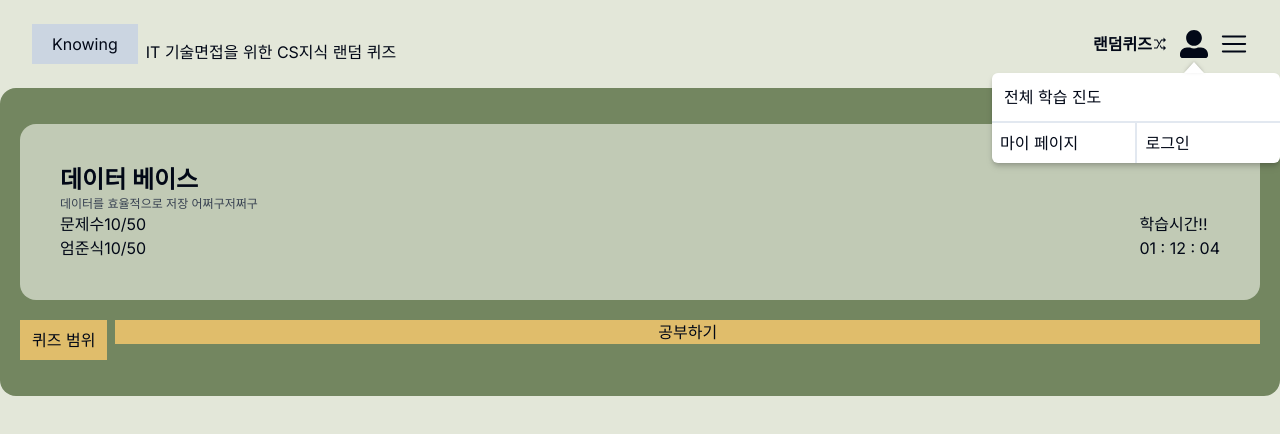
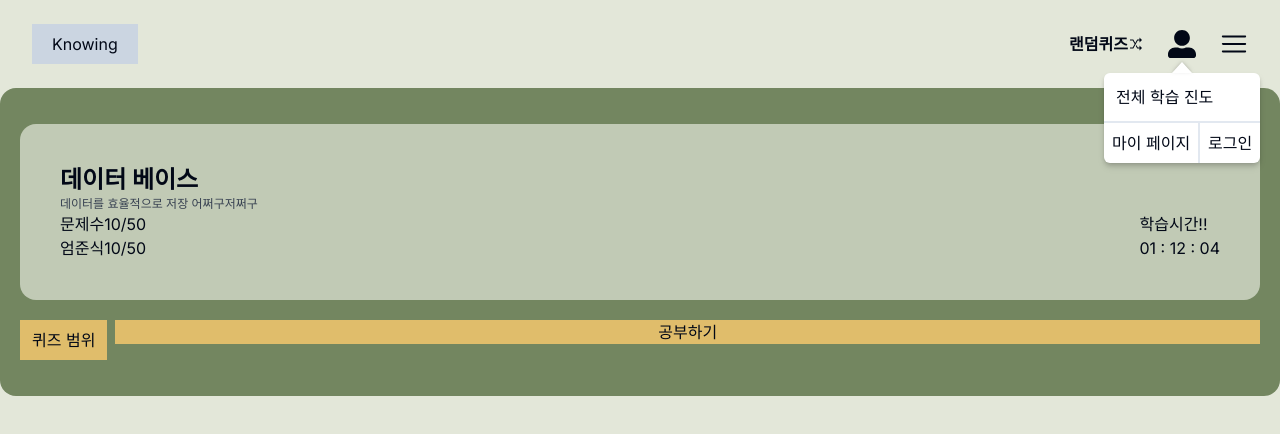
Before and after one commit to education-project-knowing/front-end, a Next.js app: page /test in a window 1280 px wide. Both pictures are taken after a click on the button 1194 px from the left and 44 px from the top of the page. Shown: the top 434 px of the page. Built offline with nearby package versions, Linux system fonts and the light colour scheme.

Commit message:
refactor: 네비게이션 컴포넌트 분리

```diff
--- a/package.json
+++ b/package.json
@@ -11,6 +11,7 @@
     "lint": "next lint"
   },
   "dependencies": {
+    "@hookform/resolvers": "^3.9.0",
     "@radix-ui/react-accordion": "^1.2.0",
     "@radix-ui/react-checkbox": "^1.1.1",
     "@radix-ui/react-label": "^2.1.0",
@@ -29,10 +30,12 @@
     "next-themes": "^0.3.0",
     "react": "^18",
     "react-dom": "^18",
+    "react-hook-form": "^7.52.1",
     "react-icons": "^5.2.1",
     "react-paginate": "^8.2.0",
     "tailwind-merge": "^2.4.0",
-    "tailwindcss-animate": "^1.0.7"
+    "tailwindcss-animate": "^1.0.7",
+    "zod": "^3.23.8"
   },
   "devDependencies": {
     "@faker-js/faker": "^8.4.1",
--- /dev/null
+++ b/pnpm-workspace.yaml
@@ -0,0 +1,2 @@
+packages:
+  - 'packages/*'
--- a/src/app/(after-login)/(quiz)/questions/page.tsx
+++ b/src/app/(after-login)/(quiz)/questions/page.tsx
@@ -2,16 +2,24 @@
 
 import { useSearchParams } from 'next/navigation';
 import { useEffect, useState } from 'react';
-
+import { useForm } from 'react-hook-form';
 import { Checkbox } from '@/components/ui/checkbox';
 import SearchInput from '@/components/common/Monocles/SearchInput';
 import StarsRating from '@/app/(after-login)/(quiz)/questions/_components/StarsRating';
 import CustomPagination from '@/app/(after-login)/(quiz)/questions/_components/CustomPagination';
 import Link from 'next/link';
+import { zodResolver } from '@hookform/resolvers/zod';
 
 interface Item {
   id: number;
   title: string;
+}
+
+export interface FormInput {
+  inputField: string;
+  account: string;
+  role: string;
+  [key: string]: any;
 }
 
 export default function Page() {
@@ -38,6 +46,14 @@ export default function Page() {
     }
   };
 
+  const {
+    register,
+    handleSubmit,
+    formState: { errors, isSubmitted },
+  } = useForm<FormInput>({
+    criteriaMode: 'all',
+    mode: 'onBlur',
+  });
   useEffect(() => {
     const page = Number(searchParams.get('page')) || 1;
     fetchItems(page);
@@ -50,7 +66,7 @@ export default function Page() {
       {/* TODO: 이부분 전역 상태로 저장했다가
       추후 검색버튼 누르면 쿼리 스트링에 삽입, 이러면 서버 사이드 랜더링도 안깨짐.  */}
       {/* filter */}
-      <div className="mb-10 flex w-5/6 flex-col items-start justify-between gap-3 self-center justify-self-center text-nowrap rounded-md bg-white px-5 md:flex-row md:items-center">
+      <form className="mb-10 flex w-5/6 flex-col items-start justify-between gap-3 self-center justify-self-center text-nowrap rounded-md bg-white px-5 md:flex-row md:items-center">
         <p className="self-center md:self-start">필터</p>
         <div className="flex items-center">
           <Checkbox />
@@ -60,25 +76,18 @@ export default function Page() {
           <Checkbox />
           <p className="ml-2">모르는 문제</p>
         </div>
-        <div className="flex items-center gap-3">
-          <Checkbox />
-          <StarsRating className="w-3" />
-        </div>
-        <div className="flex items-center gap-3">
-          <Checkbox />
-          <StarsRating
-            className="w-3"
-            rating={2}
-          />
-        </div>
-        <div className="*: flex items-center gap-3">
-          <Checkbox />
-          <StarsRating
-            className="w-3"
-            rating={3}
-          />
-        </div>
-      </div>
+        {Array.from({ length: 3 }, (_, index) => (
+          <div
+            key={index}
+            className="flex items-center gap-3">
+            <Checkbox />
+            <StarsRating
+              className="w-3"
+              rating={(index + 1) as 1 | 2 | 3}
+            />
+          </div>
+        ))}
+      </form>
       {/* contents */}
       {items && items.length > 0 ? (
         <ul className="space-y-4">
--- a/src/components/navigations/Navigation.tsx
+++ b/src/components/navigations/Navigation.tsx
@@ -5,9 +5,20 @@ import { Popover, PopoverContent, PopoverTrigger } from '@/components/ui/popover
 import * as PopoverRadix from '@radix-ui/react-popover';
 import { LocalIcon } from '@/asset/icon';
 import { Button } from '@/components/ui/button';
+import { usePathname } from 'next/navigation';
+import NavPopOver from '@/components/navigations/components/NavPopOver';
+import NavMenu from '@/components/navigations/components/NavMenu';
 
 export default function Navigation() {
+  // 다크모드를 위한 기능.
   const { theme, setTheme } = useTheme();
+
+  const pathname = usePathname();
+  // 특정 URL 경로 정의
+  const hideComponents = ['/test', '/another-url']; // URL 경로 목록
+
+  const showBackButton = hideComponents.includes(pathname);
+
   return (
     <nav className="flex justify-between text-nowrap px-2 py-6 md:px-8">
       {/* logo, description */}
@@ -17,51 +28,10 @@ export default function Navigation() {
           className="bg-slate-300 px-5 py-2">
           Knowing
         </a>
-        <p className="hidden md:block">IT 기술면접을 위한 CS지식 랜덤 퀴즈</p>
+        {!showBackButton && <p className="hidden md:block">IT 기술면접을 위한 CS지식 랜덤 퀴즈</p>}
       </div>
-      <div className="flex items-center justify-center gap-3">
-        <Button
-          variant={'none'}
-          className="p-0 font-bold">
-          <p>랜덤퀴즈</p>
-          <LocalIcon name="LiaRandomSolid" />
-        </Button>
-        <Popover>
-          <PopoverTrigger>
-            <LocalIcon
-              name="FaUserAlt"
-              size={28}
-            />
-          </PopoverTrigger>
-          <PopoverContent
-            className="border-0 border-gray-200 stroke-gray-200 p-0 drop-shadow-md"
-            side="bottom">
-            <div className="w-full border-b-2 p-3">전체 학습 진도</div>
-            <div className="flex w-full divide-x-2">
-              <div className="w-full p-2">마이 페이지</div>
-              <div className="w-full p-2">로그인</div>
-            </div>
-            <PopoverRadix.Arrow
-              width={20}
-              height={11}
-              className="PopoverArrow fill-popover stroke-none drop-shadow"
-            />
-          </PopoverContent>
-        </Popover>
-        <LocalIcon
-          name="RxHamburgerMenu"
-          size={28}
-        />
-      </div>
-      {/* <select
-        className="bg-background"
-        value={theme}
-        onChange={e => setTheme(e.target.value)}>
-        <option value="system">System</option>
-        <option value="dark">Dark</option>
-        <option value="light">Light</option>
-        <option value="blue">blue</option>
-      </select> */}
+
+      <NavMenu />
     </nav>
   );
 }
--- /dev/null
+++ b/src/components/navigations/components/NavMenu.tsx
@@ -0,0 +1,78 @@
+import React from 'react';
+import { LocalIcon } from '@/asset/icon';
+import { Button } from '@/components/ui/button';
+import NavPopOver from '@/components/navigations/components/NavPopOver';
+
+export default function NavMenu() {
+  // prettier-ignore
+  const menu = [
+    '마이페이지',
+    '의견보내기',
+    '후원하기',
+    '이용약관'];
+
+  return (
+    <div className="flex items-center justify-center gap-6">
+      <NavPopOver
+        popoverTrigger={
+          <>
+            <Button
+              variant={'none'}
+              className="p-0 font-bold">
+              <p>랜덤퀴즈</p>
+              <LocalIcon name="LiaRandomSolid" />
+            </Button>
+          </>
+        }
+        popoverContent={
+          <>
+            <div className="flex w-full divide-x-2 text-nowrap text-center">
+              <div className="w-full p-2">모든 문제</div>
+              <div className="w-full p-2">모르는 문제</div>
+            </div>
+          </>
+        }
+      />
+
+      <NavPopOver
+        popoverTrigger={
+          <LocalIcon
+            name="FaUserAlt"
+            size={28}
+          />
+        }
+        popoverContent={
+          <>
+            <div className="w-full border-b-2 p-3">전체 학습 진도</div>
+            <div className="flex w-full divide-x-2 text-nowrap text-center">
+              <div className="w-full p-2">마이 페이지</div>
+              <div className="w-full p-2">로그인</div>
+            </div>
+          </>
+        }
+      />
+
+      <NavPopOver
+        popoverTrigger={
+          <LocalIcon
+            name="RxHamburgerMenu"
+            size={28}
+          />
+        }
+        popoverContent={
+          <>
+            <div className="flex w-full flex-col divide-y-2 text-nowrap text-center">
+              {menu.map((menu, index) => (
+                <div
+                  key={index}
+                  className="w-full px-10 py-3">
+                  {menu}
+                </div>
+              ))}
+            </div>
+          </>
+        }
+      />
+    </div>
+  );
+}
--- /dev/null
+++ b/src/components/navigations/components/NavPopOver.tsx
@@ -0,0 +1,30 @@
+import React from 'react';
+import { Popover, PopoverContent, PopoverTrigger } from '@/components/ui/popover';
+import * as PopoverRadix from '@radix-ui/react-popover';
+import { cn } from '@/lib/utils';
+
+export default function NavPopOver({
+  popoverTrigger,
+  popoverContent,
+  popoverContentWrapperClass,
+}: {
+  popoverTrigger: React.ReactNode;
+  popoverContent: React.ReactNode;
+  popoverContentWrapperClass?: string;
+}) {
+  return (
+    <Popover>
+      <PopoverTrigger>{popoverTrigger}</PopoverTrigger>
+      <PopoverContent
+        className={cn('w-fit border-0 border-gray-200 stroke-gray-200 p-0 drop-shadow-md', popoverContentWrapperClass)}
+        side="bottom">
+        {popoverContent}
+        <PopoverRadix.Arrow
+          width={20}
+          height={11}
+          className="PopoverArrow fill-popover stroke-none drop-shadow"
+        />
+      </PopoverContent>
+    </Popover>
+  );
+}
```
Also changed, not shown: .eslintrc.json, 1 other file (tests, documents, lock files or other folders).
